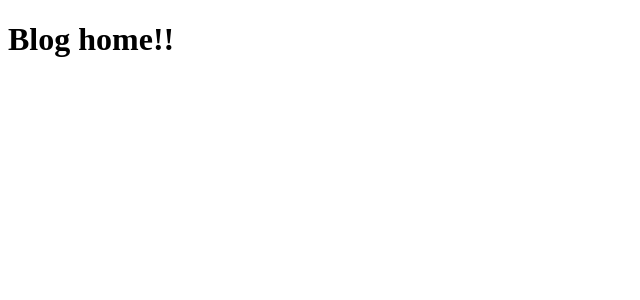
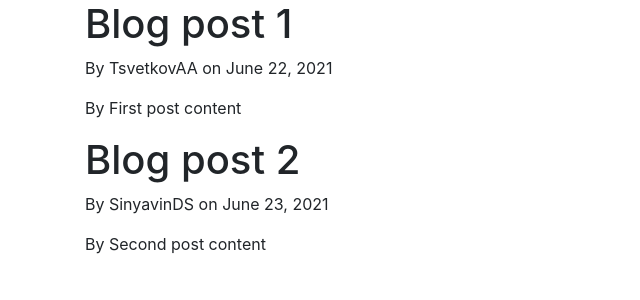
Before and after one commit to AndrejTsvetkov/my_website, a Django app: page / in a window 1280 px wide. Shown: the top 300 px of the page, without its empty margins (0-640 px from the left). Run offline with Django 3.2, Linux system fonts and the light colour scheme; some libraries are stand-ins or nearby versions.

Commit message:
Created base template with bootstrap

```diff
--- /dev/null
+++ b/blog/templates/blog/base.html
@@ -0,0 +1,29 @@
+<!DOCTYPE html>
+<html>
+<head>
+
+     <!-- Required meta tags -->
+    <meta charset="utf-8">
+    <meta name="viewport" content="width=device-width, initial-scale=1, shrink-to-fit=no">
+
+    <!-- Bootstrap CSS -->
+    <link rel="stylesheet" href="https://maxcdn.bootstrapcdn.com/bootstrap/4.0.0/css/bootstrap.min.css" integrity="sha384-Gn5384xqQ1aoWXA+058RXPxPg6fy4IWvTNh0E263XmFcJlSAwiGgFAW/dAiS6JXm" crossorigin="anonymous">
+
+    {% if title %}
+        <title>Django Blog - {{ title }}</title>
+    {% else %}
+        <title>Django Blog</title>
+    {% endif %}
+</head>
+<body>
+    <div class="container">
+        {% block content %}{% endblock %}
+    </div>
+
+    <!-- Optional JavaScript -->
+    <!-- jQuery first, then Popper.js, then Bootstrap JS -->
+    <script src="https://code.jquery.com/jquery-3.2.1.slim.min.js" integrity="sha384-KJ3o2DKtIkvYIK3UENzmM7KCkRr/rE9/Qpg6aAZGJwFDMVNA/GpGFF93hXpG5KkN" crossorigin="anonymous"></script>
+    <script src="https://cdnjs.cloudflare.com/ajax/libs/popper.js/1.12.9/umd/popper.min.js" integrity="sha384-ApNbgh9B+Y1QKtv3Rn7W3mgPxhU9K/ScQsAP7hUibX39j7fakFPskvXusvfa0b4Q" crossorigin="anonymous"></script>
+    <script src="https://maxcdn.bootstrapcdn.com/bootstrap/4.0.0/js/bootstrap.min.js" integrity="sha384-JZR6Spejh4U02d8jOt6vLEHfe/JQGiRRSQQxSfFWpi1MquVdAyjUar5+76PVCmYl" crossorigin="anonymous"></script>
+</body>
+</html>
--- a/blog/templates/blog/home.html
+++ b/blog/templates/blog/home.html
@@ -1,9 +1,8 @@
-<!DOCTYPE html>
-<html>
-<head>
-    <title></title>
-</head>
-<body>
-    <h1>Blog home!!</h1>
-</body>
-</html>
+{% extends "blog/base.html" %}
+{% block content %}
+    {% for post in posts %}
+        <h1>{{ post.title }}</h1>
+        <p>By {{ post.author }} on {{ post.date_posted }}</p>
+        <p>By {{ post.content }}</p>
+    {% endfor %}
+{% endblock content %}
--- a/blog/views.py
+++ b/blog/views.py
@@ -1,9 +1,27 @@
 from django.shortcuts import render
+
+posts = [
+    {
+        'author': 'TsvetkovAA',
+        'title': 'Blog post 1',
+        'content': 'First post content',
+        'date_posted': 'June 22, 2021'
+    },
+    {
+        'author': 'SinyavinDS',
+        'title': 'Blog post 2',
+        'content': 'Second post content',
+        'date_posted': 'June 23, 2021'
+    }
+]
 
 
 def home(request):
-    return render(request, 'blog/home.html')
+    context = {
+        'posts': posts
+    }
+    return render(request, 'blog/home.html', context)
 
 
 def about(request):
-    return render(request, 'blog/about.html')
+    return render(request, 'blog/about.html', {'title': 'About'})
```
Also changed, not shown: blog/templates/blog/about.html (+3 -8 lines).
